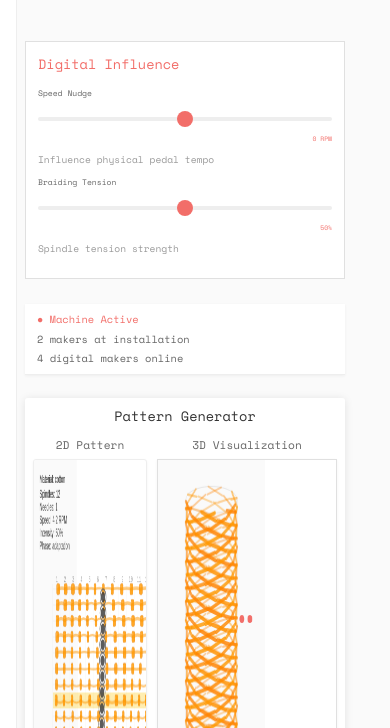
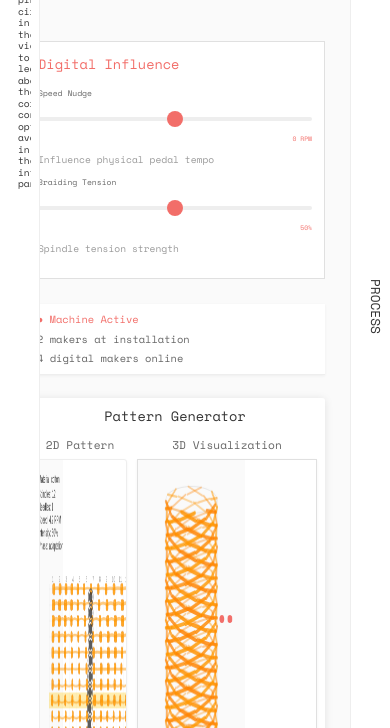
Before and after one commit to JessicaKuerschner/braiding_pattern, a plain HTML site: page index.html in a window 390 px wide. Shown: the part 116-844 px from the top of the page. Drawn offline with nearby package versions, Linux system fonts and the light colour scheme; no server answers; a web font is replaced by a local one.

Commit message:
Make sidebars visible on mobile with PROCESS link

```diff
--- a/styles.css
+++ b/styles.css
@@ -1123,13 +1123,26 @@ header h1 {
     }
 
     .sidebar-left {
-        width: 0;
-        padding: 0;
-        overflow: hidden;
+        width: 40px;
+        padding: 5px;
+        overflow: visible;
     }
 
     .sidebar-right {
-        display: none;
+        width: 40px;
+        padding: 5px;
+        display: flex;
+        align-items: center;
+        justify-content: center;
+    }
+
+    .sidebar-right .nav-link {
+        writing-mode: vertical-rl;
+        text-orientation: mixed;
+    }
+
+    .sidebar-right .nav-link a {
+        font-size: 0.8em;
     }
 
     .info-content h3 {
@@ -1155,8 +1168,9 @@ header h1 {
     }
 
     .main-content {
-        margin-left: 0;
-        width: 100vw;
+        margin-left: 40px;
+        margin-right: 40px;
+        width: calc(100vw - 80px);
         padding: 10px;
     }
 
```
